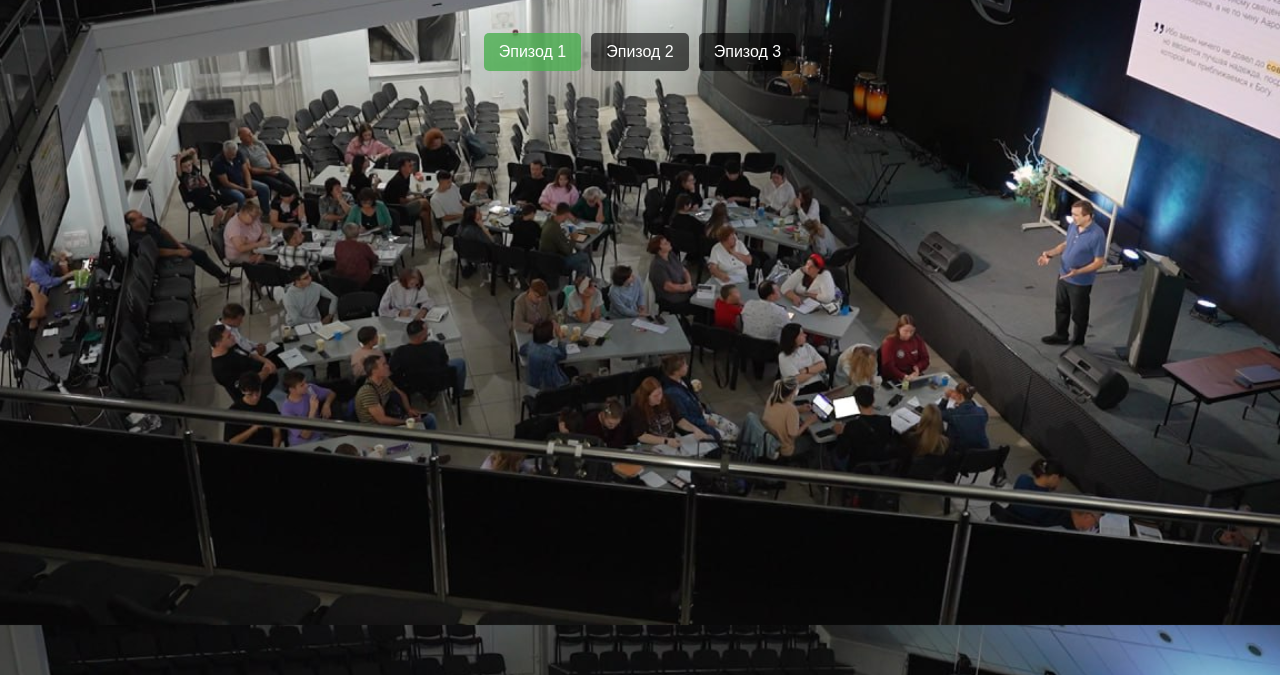
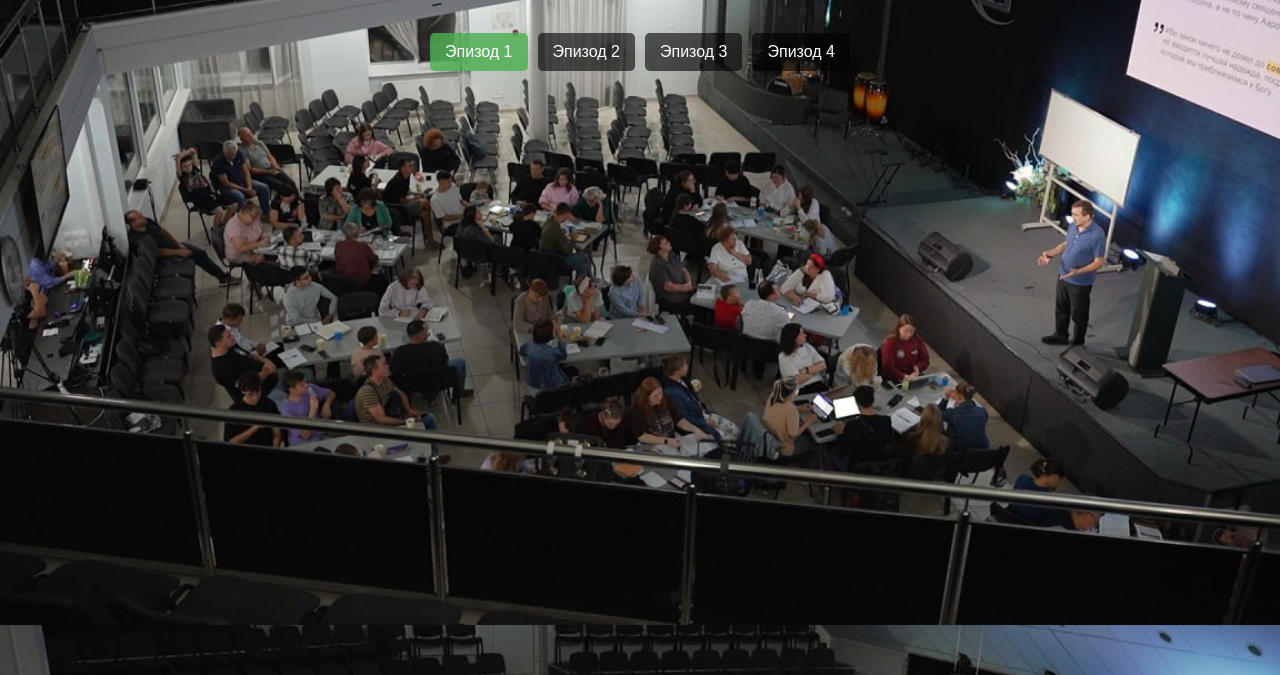
Before and after one commit to rom-kor/ibotak, a plain HTML site: page index.html in a window 1280 px wide. Shown: the part 175-850 px from the top of the page. Drawn offline with Linux system fonts and the light colour scheme.

Commit message:
Update index.html

```diff
--- a/index.html
+++ b/index.html
@@ -56,6 +56,7 @@
     <li data-src="episode1.mp3" class="active">Эпизод 1</li>
     <li data-src="episode2.mp3">Эпизод 2</li>
     <li data-src="episode3.mp3">Эпизод 3</li>
+    <li data-src="episode4.mp3">Эпизод 4</li>
   </ul>
 
   <script>
```
